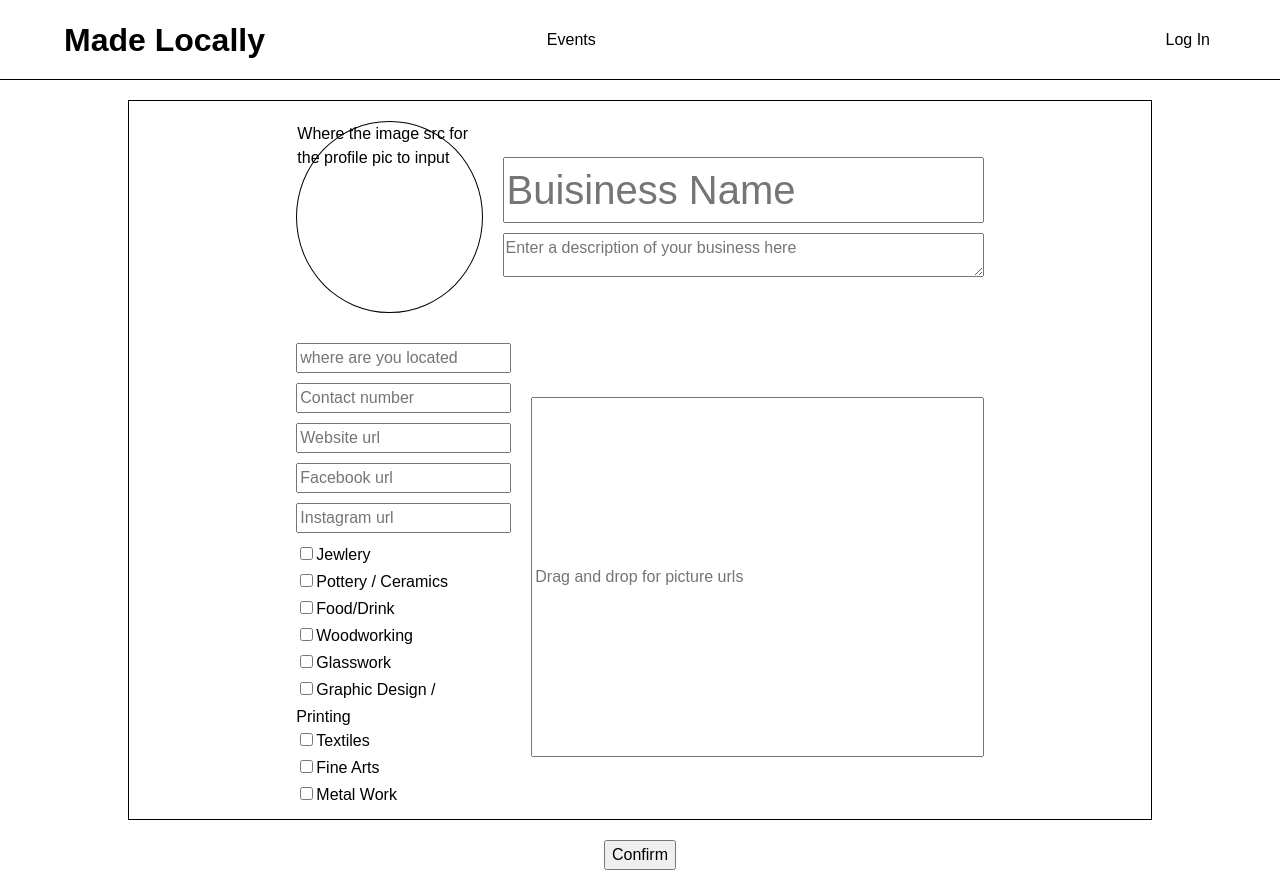
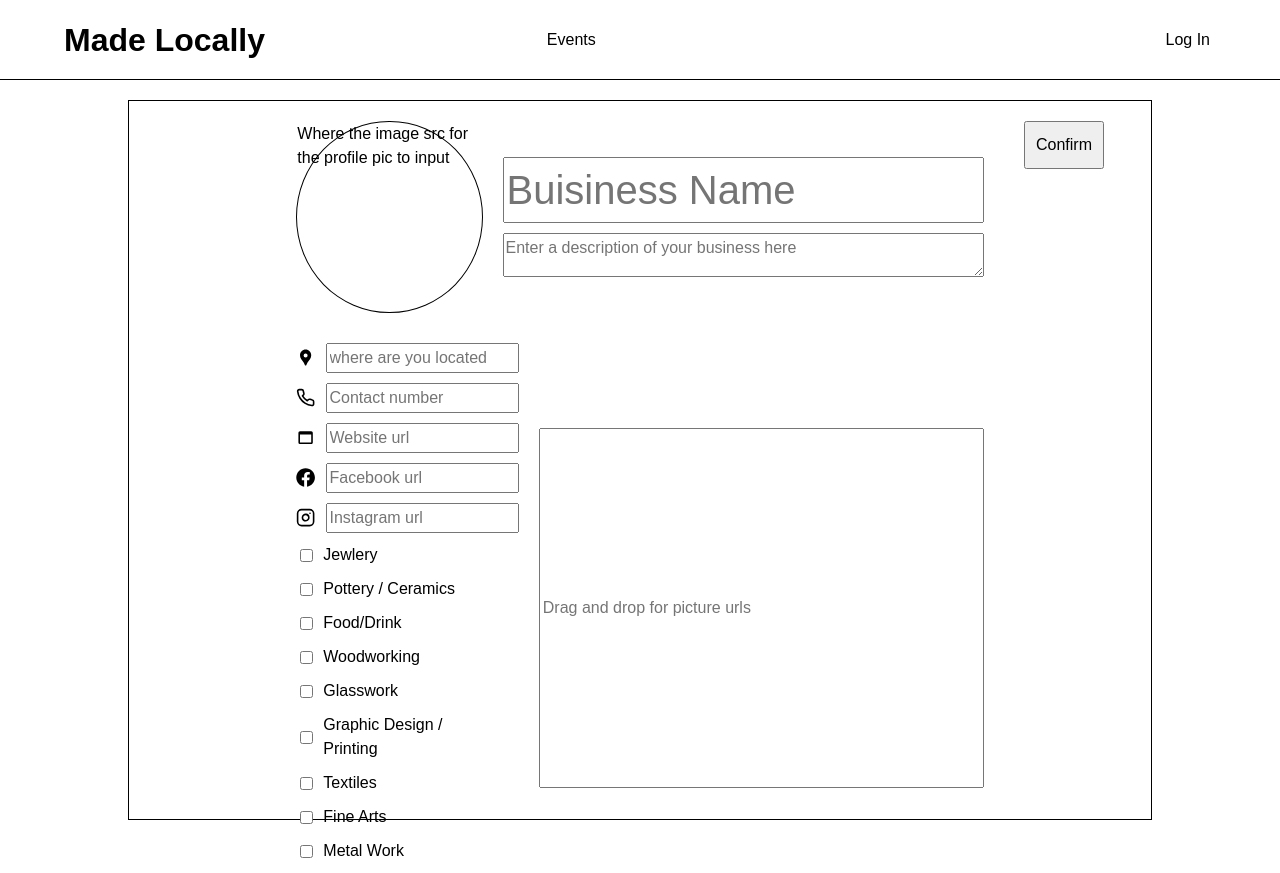
Before and after one commit to nem67127/madeLocally, a React (Create React App) app in the folder client/: page /profile-f/1 in a window 1280 px wide. Built offline with nearby package versions, Linux system fonts and the light colour scheme; no server answers.

Commit message:
profile form design organized

```diff
--- a/client/package.json
+++ b/client/package.json
@@ -12,6 +12,7 @@
     "cors": "^2.8.5",
     "react": "^18.2.0",
     "react-dom": "^18.2.0",
+    "react-icons": "^4.4.0",
     "react-router-dom": "^6.3.0",
     "react-scripts": "5.0.1",
     "styled-components": "^5.3.5",
--- a/client/src/components/ProfileForm.js
+++ b/client/src/components/ProfileForm.js
@@ -2,6 +2,9 @@ import { useContext } from "react";
 import { useParams, useNavigate } from "react-router-dom";
 import styled from "styled-components";
 import { CurrentUserContext } from "./contexts/CurrentUserContext";
+import { FiInstagram, FiPhone } from "react-icons/fi";
+import { FaFacebook } from "react-icons/fa";
+import { MdWebAsset, MdLocationPin } from "react-icons/md";
 
 const ProfileForm = () => {
   //This is where artisans are directed to if they are new to the site to set up their profile
@@ -10,6 +13,7 @@ const ProfileForm = () => {
   //need to create a patch that will update made on profileid = objectId
 
   //Handle change to set form data and thats what we send to backend
+  //need onlcik to submit form and navigate and post location and patch user
   return (
     <Wrapper>
       <Form>
@@ -35,46 +39,67 @@ const ProfileForm = () => {
 
         <Container>
           <Info>
+            <Box>
+              <MdLocationPin style={{ height: "10%", width: "10%" }} />
               <Input
                 name="location"
                 placeholder="where are you located"
                 type="address"
               />
+            </Box>
+
+            <Box>
+              <FiPhone style={{ height: "10%", width: "10%" }} />
               <Input name="phone" placeholder="Contact number" type="tel" />
+            </Box>
+            <Box>
+              <MdWebAsset style={{ height: "10%", width: "10%" }} />
               <Input name="websiteUrl" placeholder="Website url" type="text" />
-            <Input name="facebookUrl" placeholder="Facebook url" type="text" />
+            </Box>
+            <Box>
+              <FaFacebook style={{ height: "10%", width: "10%" }} />
+              <Input
+                name="facebookUrl"
+                placeholder="Facebook url"
+                type="text"
+              />
+            </Box>
+            <Box>
+              <FiInstagram style={{ height: "10%", width: "10%" }} />
               <Input
                 name="instagramUrl"
                 placeholder="Instagram url"
                 type="text"
               />
+            </Box>
+
             <Categories>
-              <span>
-                <Input type="checkbox" id="jewlery" value="jewlery" />
+              <Box>
+                <Check type="checkbox" id="jewlery" value="jewlery" />
                 <Label htmlFor="jewlery">Jewlery</Label>
-              </span>
-              <span>
-                <Input
+              </Box>
+              <Box>
+                <Check
                   type="checkbox"
                   id="Pottery/Ceramics"
                   value="pottery/ceramics"
                 />
                 <Label htmlFor="Pottery/Ceramics">Pottery / Ceramics</Label>
-              </span>
-              <span>
-                <Input type="checkbox" id="food/drink" value="food/drink" />
+              </Box>
+              <Box>
+                <Check type="checkbox" id="food/drink" value="food/drink" />
                 <Label htmlFor="food/drink">Food/Drink</Label>
-              </span>
-              <span>
-                <Input type="checkbox" id="Woodwork" value="woodwork" />
+              </Box>
+              <Box>
+                <Check type="checkbox" id="Woodwork" value="woodwork" />
                 <Label htmlFor="woodwork">Woodworking</Label>
-              </span>
-              <span>
-                <Input type="checkbox" id="Glasswork" value="glasswork" />
+              </Box>
+              <Box>
+                <Check type="checkbox" id="Glasswork" value="glasswork" />
                 <Label htmlFor="Glasswork">Glasswork</Label>
-              </span>
-              <span>
-                <Input
+              </Box>
+              <Box>
+                <Check
                   type="checkbox"
                   id="Graphic Design / Printing"
                   value="graphicDesign/printing"
@@ -82,19 +107,20 @@ const ProfileForm = () => {
                 <Label htmlFor="Graphic Design / Printing">
                   Graphic Design / Printing
                 </Label>
-              </span>
-              <span>
-                <Input type="checkbox" id="Textiles" value="textiles" />
+              </Box>
+              <Box>
+                <Check type="checkbox" id="Textiles" value="textiles" />
                 <Label htmlFor="Textiles">Textiles</Label>
-              </span>
-              <span>
-                <Input type="checkbox" id="Fine Arts" value="fineArts" />
+              </Box>
+              <Box>
+                <Check type="checkbox" id="Fine Arts" value="fineArts" />
                 <Label htmlFor="Fine Arts">Fine Arts</Label>
-              </span>
-              <span>
-                <Input type="checkbox" id="MetalWork" value="metalWork" />
+              </Box>
+
+              <Box>
+                <Check type="checkbox" id="MetalWork" value="metalWork" />
                 <Label htmlFor="MetalWork">Metal Work</Label>
-              </span>
+              </Box>
             </Categories>
           </Info>
           <Items name="items" placeholder="Drag and drop for picture urls" />
@@ -153,14 +179,17 @@ const Items = styled.input`
   width: 70%;
 `;
 const Input = styled.input`
-  margin-bottom: 10px;
+  width: 100%;
+  margin-left: 10px;
 `;
 const Categories = styled.div`
   display: flex;
   flex-direction: column;
   width: 15vw;
 `;
-const Label = styled.label``;
+const Label = styled.label`
+  width: 80%;
+`;
 const Div = styled.div`
   display: flex;
   flex-direction: column;
@@ -168,4 +197,18 @@ const Div = styled.div`
   height: 15vh;
   margin-left: 20px;
 `;
-const Button = styled.button``;
+const Button = styled.button`
+  position: absolute;
+  left: 80vw;
+  padding: 10px;
+`;
+
+const Box = styled.div`
+  display: flex;
+  margin-bottom: 10px;
+  align-items: center;
+`;
+
+const Check = styled.input`
+  margin-right: 10px;
+`;
```
Also changed, not shown: 1 other file (tests, documents, lock files or other folders). Lines whose indentation alone changed are shown as unchanged.
